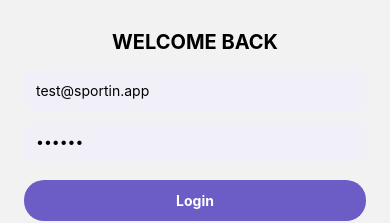
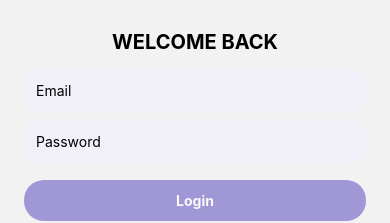
Before and after one commit to ilvanaburgic/my-app-MobileProject, a React Native app in the folder app/: screen /Login in a window 390 px wide. Shown: the part 315-538 px from the top of the page. Built offline with nearby package versions, Linux system fonts and the light colour scheme.

Commit message:
fix: clear login form inputs on screen load

```diff
--- a/app/src/screens/auth/LoginScreen.tsx
+++ b/app/src/screens/auth/LoginScreen.tsx
@@ -6,8 +6,8 @@ import { useAuth } from '../../context/AuthContext';
 
 export default function LoginScreen({ navigation }: any) {
   const { login } = useAuth();
-  const [email, setEmail] = useState('test@sportin.app');
-  const [password, setPassword] = useState('123456');
+  const [email, setEmail] = useState('');
+  const [password, setPassword] = useState('');
 
   const onLogin = async () => {
     //Email form
```
Also changed, not shown: 1 other file (tests, documents, lock files or other folders).
